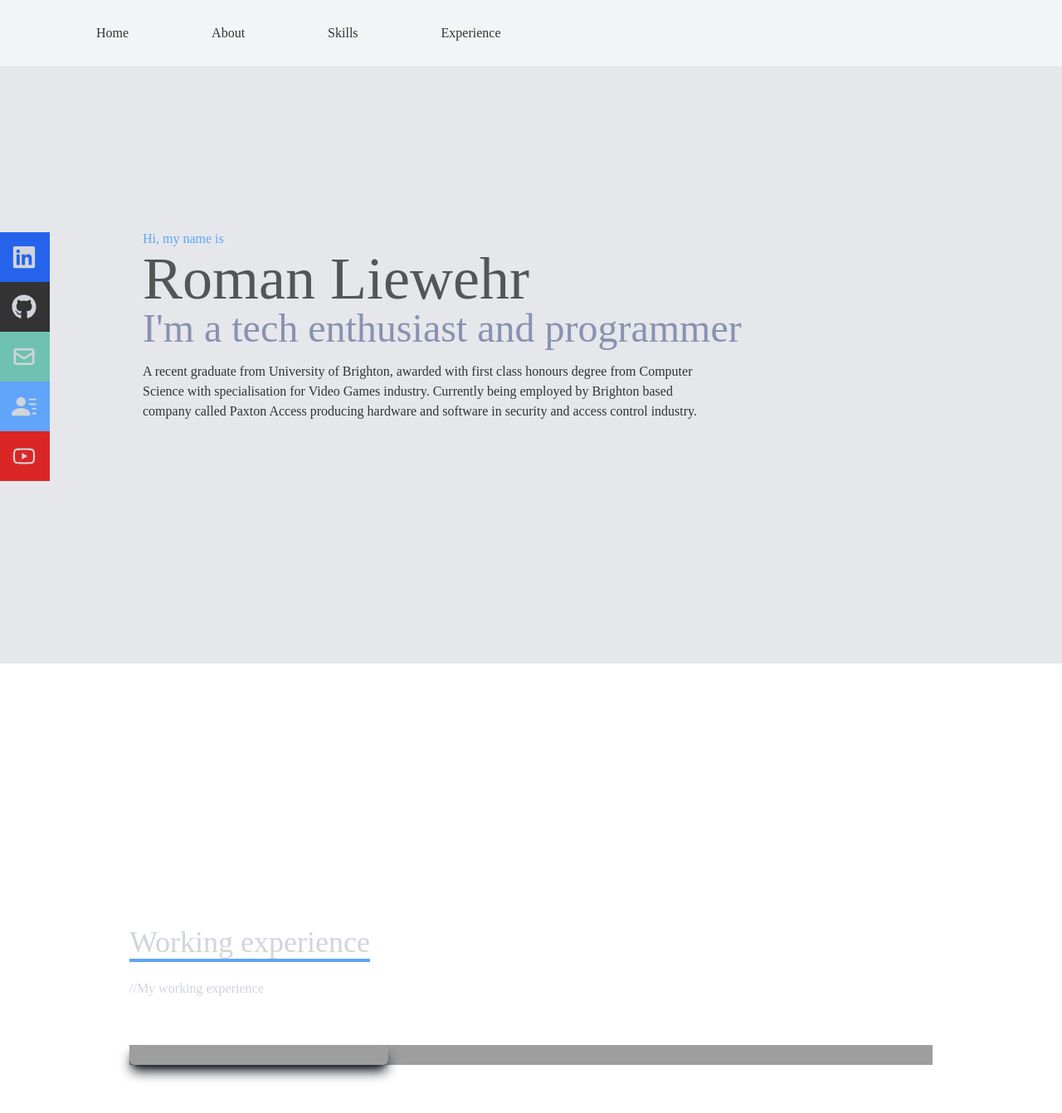
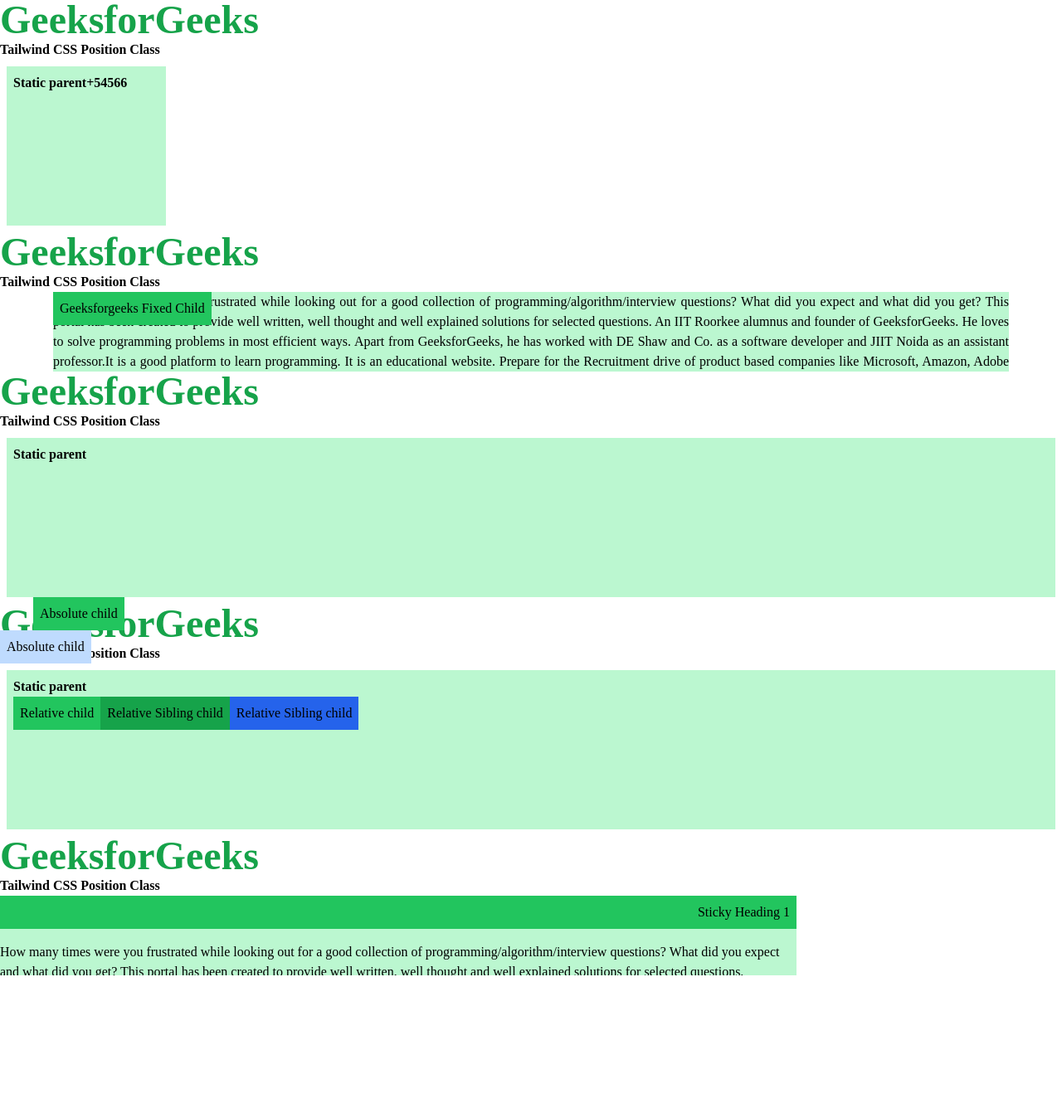
Before and after one commit to RomanLearnsHowToCode/ReactJS_Portfolio, a React (Create React App) app: page / in a window 1280 px wide. Shown: the top 1342 px of the page at 83% size. After the commit the page ends 1176 px from the top, so only its background shows below. Built offline with nearby package versions, Linux system fonts and the light colour scheme; grey boxes are pictures that could not be loaded.

Commit message:
Learning positions / flex and grid

```diff
--- a/src/App.js
+++ b/src/App.js
@@ -4,14 +4,13 @@
 import Skills from "./components/skills";
 import Work from "./components/work";
 import Navbar2 from "./components/navbar2";
+import Geeks from "./components/geeks";
 
 
 function App() {
   return (
     <div className="bg-white">
-      <Navbar/>
-      <Home/>
-      <Work/>
+<Geeks/>
     </div>
   );
 }
--- a/src/components/about.jsx
+++ b/src/components/about.jsx
@@ -2,28 +2,97 @@
 
 const about = () => {
   return (
-    <div name="about" className='w-full h-screen bg-[#0a192f] text-gray-300 '>
-        <div className='flex flex-col justify-center items-center w-full h-full'>
-            <div className=' max-w-[1000px] w-full grid grid-cols-2 gap-8'>
-                <div className='sm:text-right pb-8 pl-4'>
-                    <p className='text-4xl font-bold inline border-b-4 border-pink-600'>
-                        About
-                    </p>
+    <div className='grid grid-cols-1 sm:grid-cols-2 md:grid-cols-4 gap-x-6 gap-y-10'>
+
+<a href="https://www.kindacode.com"
+            className="flex flex-col bg-white drop-shadow hover:drop-shadow-lg hover:opacity-70 rounded-md">
+            <img src=" https://www.kindacode.com/wp-content/uploads/2022/07/kindacode-example.png" alt="Fiction Product"
+className="h-36 object-cover rounded-tl-md rounded-tr-md"/>
+            <div className="px-3 py-2">
+                <h1 className="font-semibold">Product One</h1>
+                <p className="text-sm">$69.69</p>
             </div>
-                <div></div>
+        </a>
+
+        <a href="https://www.kindacode.com"
+            className="flex flex-col bg-white drop-shadow hover:drop-shadow-lg hover:opacity-70 rounded-md">
+            <img src=" https://www.kindacode.com/wp-content/uploads/2022/07/kindacode-example.png" alt="Fiction Product"
+className="h-36 object-cover rounded-tl-md rounded-tr-md"/>
+            <div className="px-3 py-2">
+                <h1 className="font-semibold">Product One</h1>
+                <p className="text-sm">$69.69</p>
             </div>
-            <div className='max-w-[1000px] w-full grid sm:grid-cols-2 gap-8 px-4'>
-                <div className='sm:text-right text-4xl font-bold'>
-                    <p>Hi, I'm Roman, nice to meet you. Please take a look around.</p>
+        </a>
+
+        <a href="https://www.kindacode.com"
+            className="flex flex-col bg-white drop-shadow hover:drop-shadow-lg hover:opacity-70 rounded-md">
+            <img src=" https://www.kindacode.com/wp-content/uploads/2022/07/kindacode-example.png" alt="Fiction Product"
+className="h-36 object-cover rounded-tl-md rounded-tr-md"/>
+            <div className="px-3 py-2">
+                <h1 className="font-semibold">Product One</h1>
+                <p className="text-sm">$69.69</p>
             </div>
-                    <div>
-                        <p>Lorem ipsum, dolor sit amet consectetur adipisicing elit.
-                            Ab inventore quod, pariatur sit voluptas aspernatur quia commodi mollitia aperiam. Voluptate,
-                            nostrum eos! Eaque velit sint laudantium aspernatur! Cupiditate, voluptatibus culpa.
-                        </p>
+        </a>
+
+        <a href="https://www.kindacode.com"
+            className="flex flex-col bg-white drop-shadow hover:drop-shadow-lg hover:opacity-70 rounded-md">
+            <img src=" https://www.kindacode.com/wp-content/uploads/2022/07/kindacode-example.png" alt="Fiction Product"
+className="h-36 object-cover rounded-tl-md rounded-tr-md"/>
+            <div className="px-3 py-2">
+                <h1 className="font-semibold">Product One</h1>
+                <p className="text-sm">$69.69</p>
             </div>
+        </a>
+
+        <a href="https://www.kindacode.com"
+            className="flex flex-col bg-white drop-shadow hover:drop-shadow-lg hover:opacity-70 rounded-md">
+            <img src=" https://www.kindacode.com/wp-content/uploads/2022/07/kindacode-example.png" alt="Fiction Product"
+className="h-36 object-cover rounded-tl-md rounded-tr-md"/>
+            <div className="px-3 py-2">
+                <h1 className="font-semibold">Product One</h1>
+                <p className="text-sm">$69.69</p>
             </div>
+        </a>
+
+        <a href="https://www.kindacode.com"
+            className="flex flex-col bg-white drop-shadow hover:drop-shadow-lg hover:opacity-70 rounded-md">
+            <img src=" https://www.kindacode.com/wp-content/uploads/2022/07/kindacode-example.png" alt="Fiction Product"
+className="h-36 object-cover rounded-tl-md rounded-tr-md"/>
+            <div className="px-3 py-2">
+                <h1 className="font-semibold">Product One</h1>
+                <p className="text-sm">$69.69</p>
             </div>
+        </a>
+
+        <a href="https://www.kindacode.com"
+            className="flex flex-col bg-white drop-shadow hover:drop-shadow-lg hover:opacity-70 rounded-md">
+            <img src=" https://www.kindacode.com/wp-content/uploads/2022/07/kindacode-example.png" alt="Fiction Product"
+className="h-36 object-cover rounded-tl-md rounded-tr-md"/>
+            <div className="px-3 py-2">
+                <h1 className="font-semibold">Product One</h1>
+                <p className="text-sm">$69.69</p>
+            </div>
+        </a>
+
+        <a href="https://www.kindacode.com"
+            className="flex flex-col bg-white drop-shadow hover:drop-shadow-lg hover:opacity-70 rounded-md">
+            <img src=" https://www.kindacode.com/wp-content/uploads/2022/07/kindacode-example.png" alt="Fiction Product"
+className="h-36 object-cover rounded-tl-md rounded-tr-md"/>
+            <div className="px-3 py-2">
+                <h1 className="font-semibold">Product One</h1>
+                <p className="text-sm">$69.69</p>
+            </div>
+        </a>
+
+        <a href="https://www.kindacode.com"
+            className="flex flex-col bg-white drop-shadow hover:drop-shadow-lg hover:opacity-70 rounded-md">
+            <img src=" https://www.kindacode.com/wp-content/uploads/2022/07/kindacode-example.png" alt="Fiction Product"
+className="h-36 object-cover rounded-tl-md rounded-tr-md"/>
+            <div className="px-3 py-2">
+                <h1 className="font-semibold">Product One</h1>
+                <p className="text-sm">$69.69</p>
+            </div>
+        </a>
     </div>
   )
 }
--- /dev/null
+++ b/src/components/geeks.jsx
@@ -0,0 +1,106 @@
+import React from "react";
+
+const geeks = () => {
+  return (
+    <div>
+      {/** STATIC / W & H + absolute positions */}
+      <h1 className="text-green-600 text-5xl font-bold">GeeksforGeeks</h1>
+      <b>Tailwind CSS Position Class</b>
+      <div className="static text-left p-2 m-2 bg-green-200 w-48 h-48">
+        <p className="font-bold">Static parent+54566</p>
+        <div className="absolute bottom-0 left-0 p-2 bg-blue-200">
+          <p>Absolute child</p>
+        </div>
+      </div>
+      {/** Overlow-auto, MAX = margin left and right, h text-justify FLOAT - text above the text behind */}
+      <h1 className="text-green-600 text-5xl font-bold">GeeksforGeeks</h1>
+      <b>Tailwind CSS Position Class</b>
+      <div className="overflow-auto bg-green-200 mx-16 h-24 text-justify">
+        <div className="float-right fixed">
+          <p className="bg-green-500 p-2">Geeksforgeeks Fixed Child</p>
+        </div>
+        <p>
+          How many times were you frustrated while looking out for a good
+          collection of programming/algorithm/interview questions? What did you
+          expect and what did you get? This portal has been created to provide
+          well written, well thought and well explained solutions for selected
+          questions. An IIT Roorkee alumnus and founder of GeeksforGeeks. He
+          loves to solve programming problems in most efficient ways. Apart from
+          GeeksforGeeks, he has worked with DE Shaw and Co. as a software
+          developer and JIIT Noida as an assistant professor.It is a good
+          platform to learn programming. It is an educational website. Prepare
+          for the Recruitment drive of product based companies like Microsoft,
+          Amazon, Adobe etc with a free online placement preparation course.
+        </p>
+      </div>
+      {/** Static */}
+      <h1 className="text-green-600 text-5xl font-bold">GeeksforGeeks</h1>
+      <b>Tailwind CSS Position Class</b>
+      <div className="static text-left p-2 m-2 bg-green-200 h-48">
+        <p className="font-bold">Static parent</p>
+        <div className="absolute bottom-10 left-10 p-2 bg-green-500">
+          <p>Absolute child</p>
+        </div>
+      </div>
+      {/** Relative */}
+      <h1 class="text-green-600 text-5xl font-bold"> GeeksforGeeks</h1>
+      <b>Tailwind CSS Position Class</b>
+      <div className="static text-left p-2 m-2 bg-green-200 h-48">
+        <p className="font-bold">Static parent</p>
+        <div className="relative p-2 inline-block bg-green-500">
+          <p>Relative child</p>
+        </div>
+        <div className="relative p-2 inline-block bg-green-600">
+          <p>Relative Sibling child</p>
+        </div>
+        <div className="relative p-2 inline-block bg-blue-600">
+          <p>Relative Sibling child</p>
+        </div>
+      </div>
+      {/** Overflow & w, sticky,  */}
+      <h1 class="text-green-600 text-5xl font-bold">GeeksforGeeks</h1>
+      <b>Tailwind CSS Position Class</b>
+      <div class="w-3/4 bg-green-200 h-24 overflow-auto">
+        <div>
+          <div class="p-2 sticky top-0 bg-green-500 text-right">
+            Sticky Heading 1
+          </div>
+          <p class="py-4">
+            How many times were you frustrated while looking out for a good
+            collection of programming/algorithm/interview questions? What did
+            you expect and what did you get? This portal has been created to
+            provide well written, well thought and well explained solutions for
+            selected questions.
+          </p>
+        </div>
+        <div>
+          <div class="p-2 sticky top-0 bg-green-500 text-right">
+            Sticky Heading 2
+          </div>
+          <p class="py-4">
+            How many times were you frustrated while looking out for a good
+            collection of programming/algorithm/interview questions? What did
+            you expect and what did you get? This portal has been created to
+            provide well written, well thought and well explained solutions for
+            selected questions.
+          </p>
+        </div>
+        <div>
+          <div class="p-2 sticky top-0 bg-green-500 text-right">
+            {" "}
+            Sticky Heading 3
+          </div>
+          <p class="py-4">
+            How many times were you frustrated while looking out for a good
+            collection of programming/algorithm/interview questions? What did
+            you expect and what did you get? This portal has been created to
+            provide well written, well thought and well explained solutions for
+            selected questions.
+          </p>
+        </div>
+      </div>
+    </div>
+  );
+};
+
+export default geeks;
--- a/src/index.css
+++ b/src/index.css
@@ -4,7 +4,6 @@
 
 
 @import url('https://fonts.googleapis.com/css?family=Poppins:300,300i,400,400i,500,500i,600,600i,600,600i,800');
-
 
 @layer base {
     body{
```
Also changed, not shown: 1 other file (tests, documents, lock files or other folders). Lines whose indentation alone changed are shown as unchanged.
